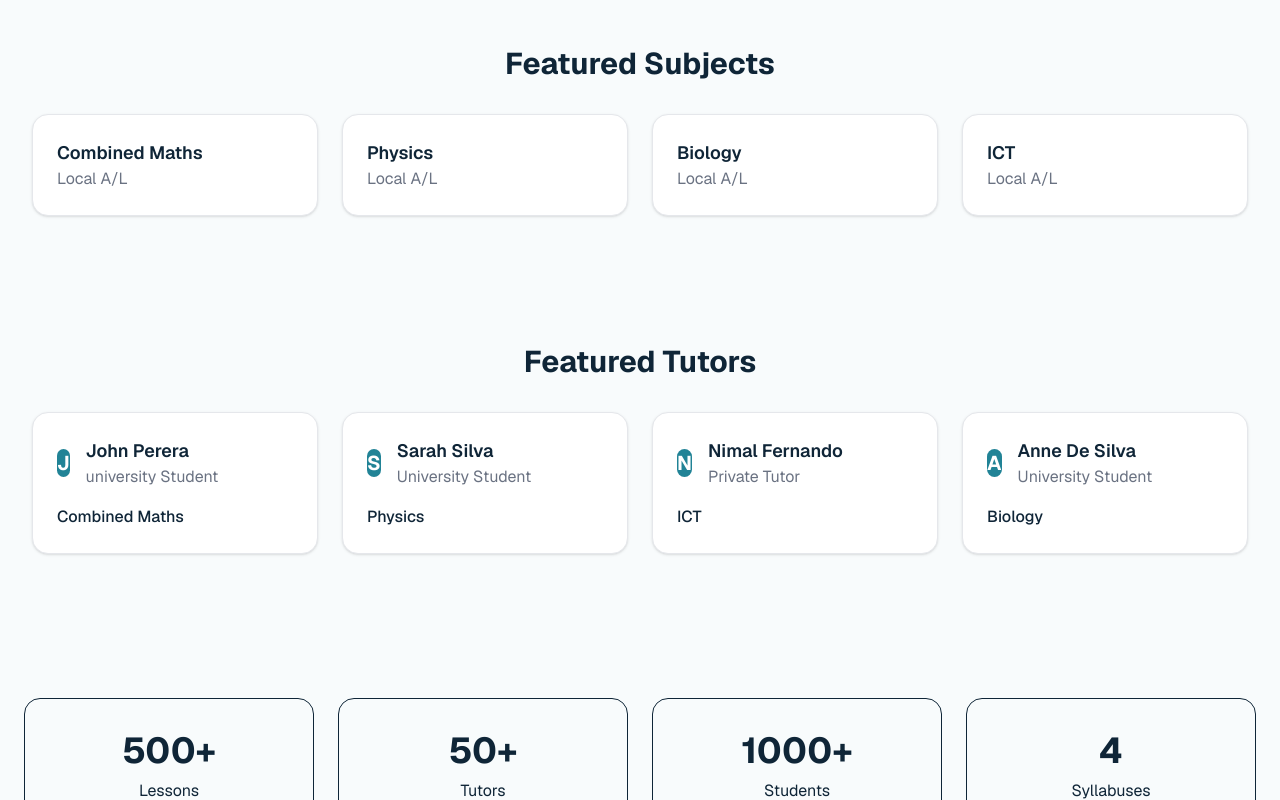
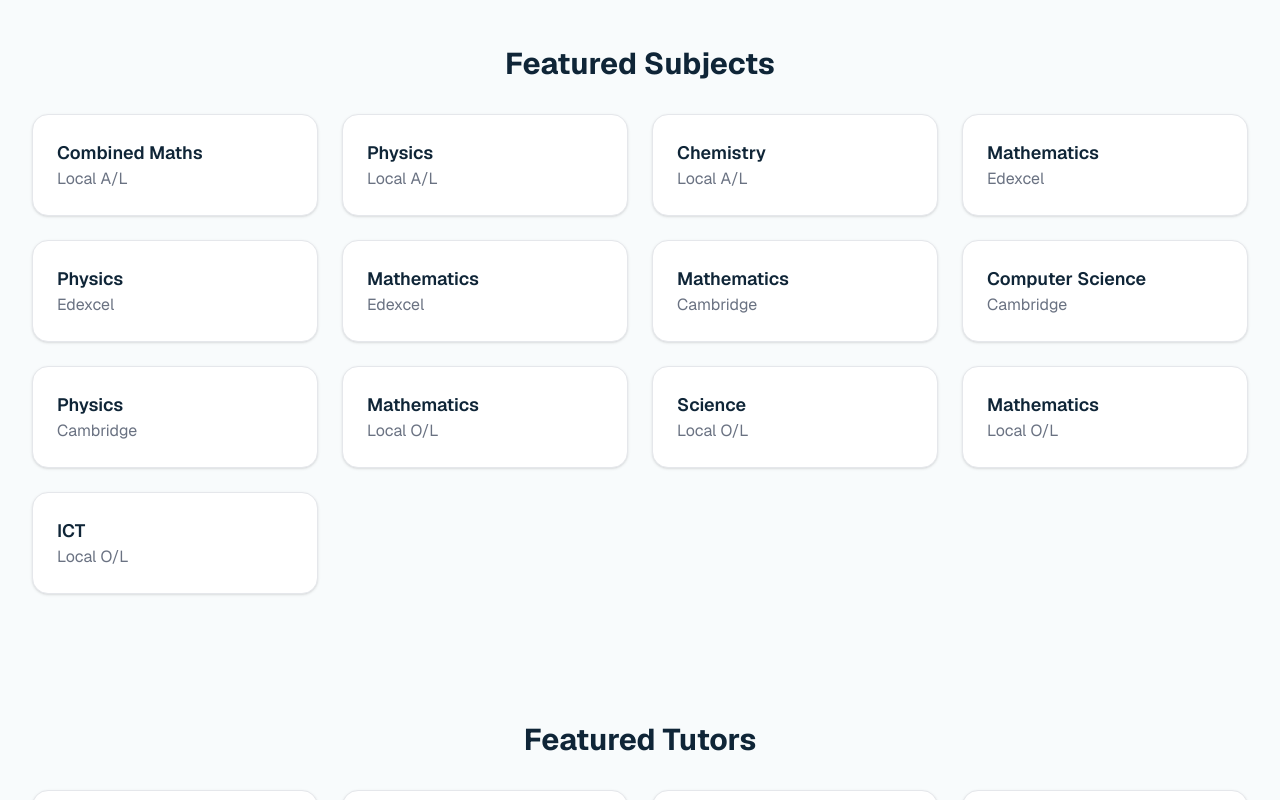
Before and after one commit to DinukaD-24/tutor-platform, a Next.js app: page / in a window 1280 px wide. Shown: the part 820-1620 px from the top of the page. Built offline with nearby package versions, Linux system fonts and the light colour scheme.

Commit message:
feat: refactor syllabus and topic handling; implement async data fetching and improve component structure

```diff
--- a/src/app/syllabus/[syllabusSlug]/[gradeSlug]/[subjectSlug]/[topicSlug]/page.js
+++ b/src/app/syllabus/[syllabusSlug]/[gradeSlug]/[subjectSlug]/[topicSlug]/page.js
@@ -1,9 +1,12 @@
 import { topics } from "@/data/topics";
 import { tutors } from "@/data/tutors";
 
-export default function TopicPage( {params} ) {
+export default async function TopicPage( {params} ) {
+
+    const {topicSlug} = await params;
+
     const topic = topics.find(
-        (t) => t.slug === params.topicSlug
+        (t) => t.slug === topicSlug
     );
 
     if(!topic) {
--- a/src/app/syllabus/[syllabusSlug]/[gradeSlug]/[subjectSlug]/page.js
+++ b/src/app/syllabus/[syllabusSlug]/[gradeSlug]/[subjectSlug]/page.js
@@ -1,7 +1,36 @@
-export default function Page({ params }) {
+import TopicCard from "@/components/cards/TopicCard";
+import { getGrade, getSubject, getSyllabus } from "@/utils/getData";
+
+export default async function SubjectPage({ params }) {
+
+    const { syllabusSlug , gradeSlug , subjectSlug } = await params;
+    const syllabus = getSyllabus(syllabusSlug);
+    const grade = getGrade(syllabusSlug, gradeSlug);
+    const subject = getSubject(syllabusSlug, gradeSlug, subjectSlug);
+
+    if (!subject) return <div>Subject not found</div>;
+
     return (
-        <div>
-            Subject: {params.subjectId}
+        <div className="max-w-5xl mx-auto px-6 py-10">
+            <h1 className="text-3xl font-bold mb-2">
+                {subject.name}
+            </h1>
+
+            <p className="grid gap-6 md:grid-cols-2">
+                Browse topics available in this subject.
+            </p>
+
+            <div className="grid gap-6 md:grid-cols-2">
+                {subject.topics.map((topic) => (
+                    <TopicCard
+                        key={topic.slug}
+                        syllabusSlug={syllabus.slug}
+                        gradeSlug={grade.slug}
+                        subjectSlug={subject.slug}
+                        topic={topic}
+                    />
+                ))}
+            </div>
         </div>
     );
 }
--- a/src/app/syllabus/[syllabusSlug]/[gradeSlug]/page.js
+++ b/src/app/syllabus/[syllabusSlug]/[gradeSlug]/page.js
@@ -1,9 +1,17 @@
-import { syllabuses } from "@/data/syllabuses";
 import SubjectCard from "@/components/cards/SubjectCard";
+import { getSyllabus, getGrade } from "@/utils/getData";
 
-export default function GradePage({ params }) {
-    const syllabus = syllabuses.find(s => s.slug === params.syllabusSlug);
-    const grade = syllabus?.grades.find(g => g.slug === params.gradeSlug);
+export default async function GradePage({ params }) {
+
+    const { syllabusSlug, gradeSlug } = await params;
+
+    const syllabus = getSyllabus(
+        syllabusSlug
+    );
+    const grade = getGrade(
+        syllabusSlug,
+        gradeSlug
+    );
 
     if (!grade) return <div> Grade not found</div>
 
@@ -18,7 +26,7 @@ export default function GradePage({ params }) {
             </p>
 
             <div className="grid gap-6 md:grid-cols-2">
-                {grade.subjects.map(subject => (
+                {grade.subjects.map((subject) => (
                     <SubjectCard
                         key={subject.slug}
                         syllabusSlug={syllabus.slug}
--- a/src/app/syllabus/[syllabusSlug]/page.js
+++ b/src/app/syllabus/[syllabusSlug]/page.js
@@ -1,7 +1,32 @@
-export default function Page({ params }) {
+import GradeCard from "@/components/cards/GradeCard";
+import { getSyllabus } from "@/utils/getData";
+
+export default async function SyllabusDetailPage({ params }) {
+    const{ syllabusSlug } = await params;
+    const syllabus = getSyllabus(syllabusSlug);
+
+    if(!syllabus) {
+        return (
+            <div className="max-w-5xl mx-auto px-6 py-10">
+                <h1 className="text-2xl font-bold">Syllabus not found </h1>
+            </div>
+            );
+        }
+
     return (
-        <div>
-            Syllabus: {params.syllabusId}
+        <div className="max-w-5xl mx-auto px-6 py-10">
+            <h1 className="text-3xl font-bold mb-2">{syllabus.name}</h1>
+            <p className="text-gray-500 mb-8">Browse grades available in this syllabus.</p>
+
+            <div className="grid gap-6 md:grid-cols-2">
+                {syllabus.grades.map(grade => (
+                    <GradeCard
+                        key={grade.slug}
+                        syllabusSlug={syllabus.slug}
+                        grade={grade}
+                    />
+                ))}
+            </div>
         </div>
-    );
+    )
 }
--- a/src/components/home/FeaturedSubjects.jsx
+++ b/src/components/home/FeaturedSubjects.jsx
@@ -1,7 +1,11 @@
-import {subjects} from "@/data/subjects";
+import { syllabuses } from "@/data/syllabuses";
 import SubjectCard from "../cards/SubjectCard";
+import { getFeaturedSubjects } from "@/utils/getFeaturedSubjects";
 
 export default function FeaturedSubject() {
+
+    const subjects = getFeaturedSubjects();
+
     return (
         <section className="px-8 py-16">
             <h2 className="text-3xl font-bold text-center mb-8">
--- a/src/data/subjects.js
+++ /dev/null
@@ -1,22 +0,0 @@
-export const subjects = [
-    {
-        id: 1,
-        name: "Combined Maths",
-        syllabus: "Local A/L",
-    },
-    {
-        id: 2,
-        name: "Physics",
-        syllabus: "Local A/L",
-    },
-    {
-        id: 3,
-        name: "Biology",
-        syllabus: "Local A/L",
-    },
-    {
-        id: 4,
-        name: "ICT",
-        syllabus: "Local A/L",
-    },
-];
--- a/src/data/topics.js
+++ b/src/data/topics.js
@@ -1,6 +1,6 @@
 import { syllabuses } from "./syllabuses";
 
-export const topic = [
+export const topics = [
     {
         id: 1,
         slug: "trigonometry",
--- /dev/null
+++ b/src/utils/getData.js
@@ -0,0 +1,31 @@
+import { syllabuses } from "@/data/syllabuses";
+import { topics } from "@/data/topics";
+import { tutors } from "@/data/tutors";
+
+export function getSyllabus(syllabusSlug) {
+    return syllabuses.find(
+        (syllabus) => syllabus.slug === syllabusSlug
+    );
+}
+
+export function getGrade(syllabusSlug, gradeSlug) {
+    const syllabus = getSyllabus(syllabusSlug);
+
+    return syllabus?.grades.find(
+        (grade) => grade.slug === gradeSlug
+    );
+}
+
+export function getSubject( syllabusSlug, gradeSlug, subjectSlug ) {
+    const grade = getGrade(syllabusSlug, gradeSlug);
+
+    return grade?.subjects.find(
+        (subject) => subject.slug === subjectSlug
+    );
+}
+
+export function getTopic(topicSlug) {
+    return topics.find(
+        (topic) => topic.slug === topicSlug
+    );
+}
--- /dev/null
+++ b/src/utils/getFeaturedSubjects.js
@@ -0,0 +1,14 @@
+import { syllabuses } from "@/data/syllabuses";
+
+export function getFeaturedSubjects() {
+    return syllabuses.flatMap((syllabus) =>
+        syllabus.grades.flatMap((grade) =>
+            grade.subjects.map((subject) => ({
+                ...subject,
+                syllabus: syllabus.name,
+                syllabusSlug: syllabus.slug,
+                gradeSlug: grade.slug,
+            }))
+        )
+    );
+}
```
